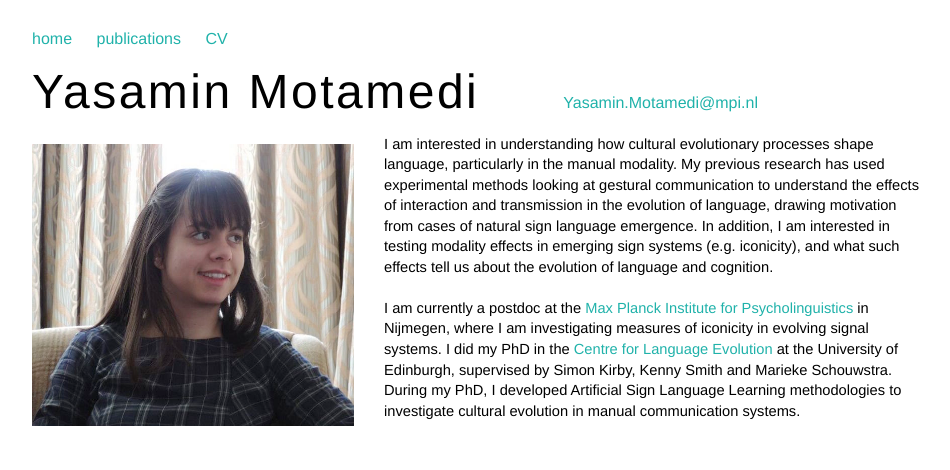
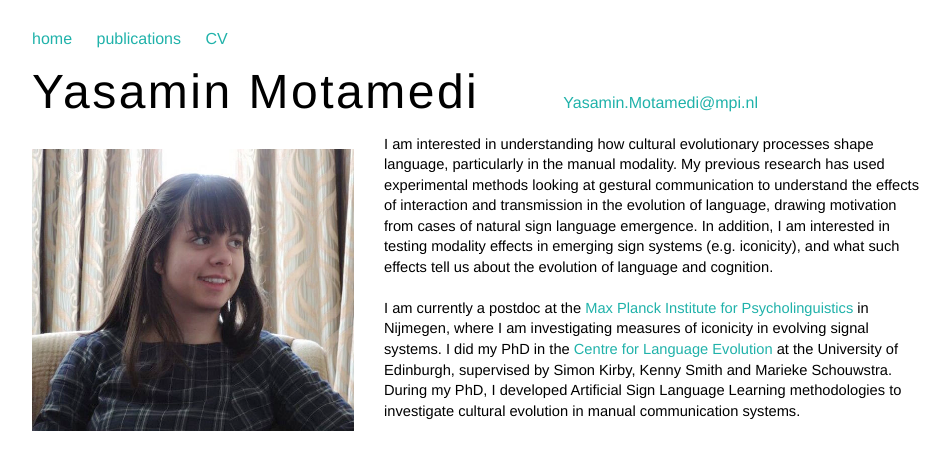
Before and after one commit to ymotamedi/ymotamedi.github.io, a Jekyll site: the page built from index.html, in a window 1280 px wide. Shown: the top 470 px of the page, without its empty margins (160-1110 px from the left). Built offline with Jekyll 4.4.1, drawn with Linux system fonts in a browser that asks for light colours.

Commit message:
Update index.html

```diff
--- a/index.html
+++ b/index.html
@@ -5,7 +5,7 @@ title: Yasamin Motamedi
 
 <p>
 
-  <img src="ym_web2.jpeg" style="float:left;width:322px;height:282px;margin-right:30px;margin-top:10px;margin-bottom:30px">
+  <img src="ym_web2.jpeg" style="float:left;width:322px;height:282px;margin-right:30px;margin-top:15px;margin-bottom:30px">
 
   I am interested in understanding how cultural evolutionary processes shape language, particularly in the manual modality. My
   previous research has used experimental methods looking at gestural communication to understand the effects of interaction and transmission in the evolution of language,
```
